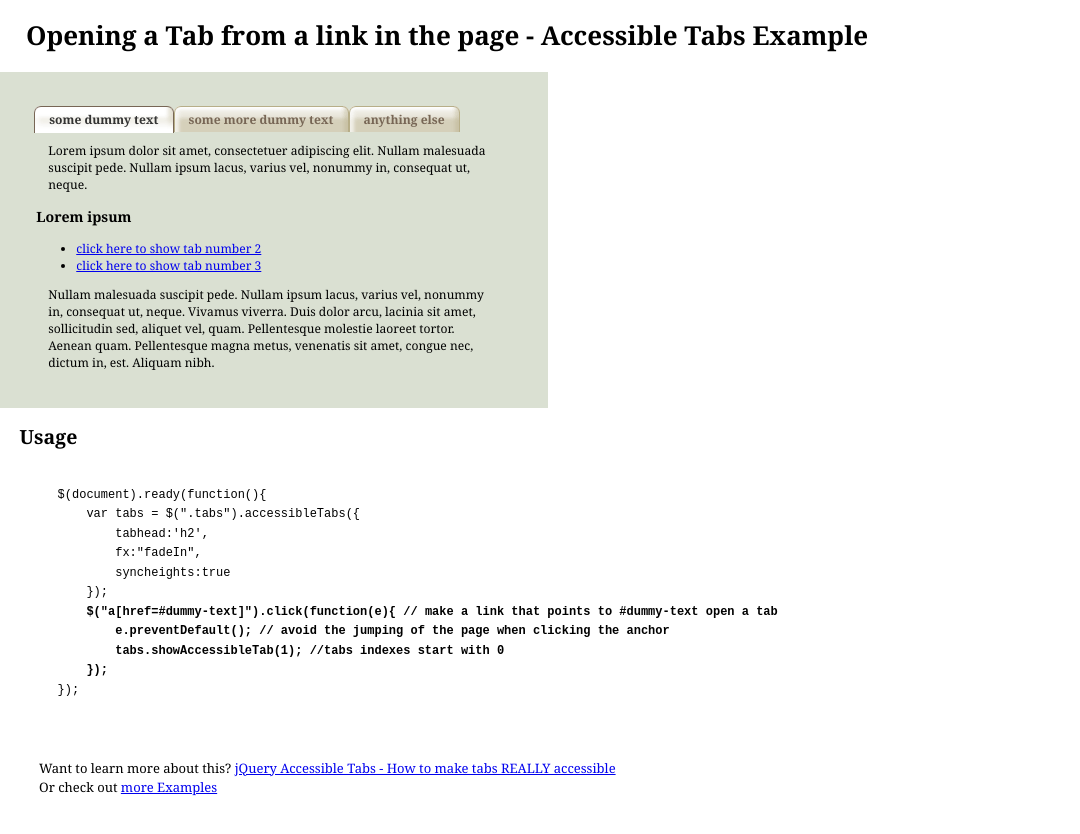
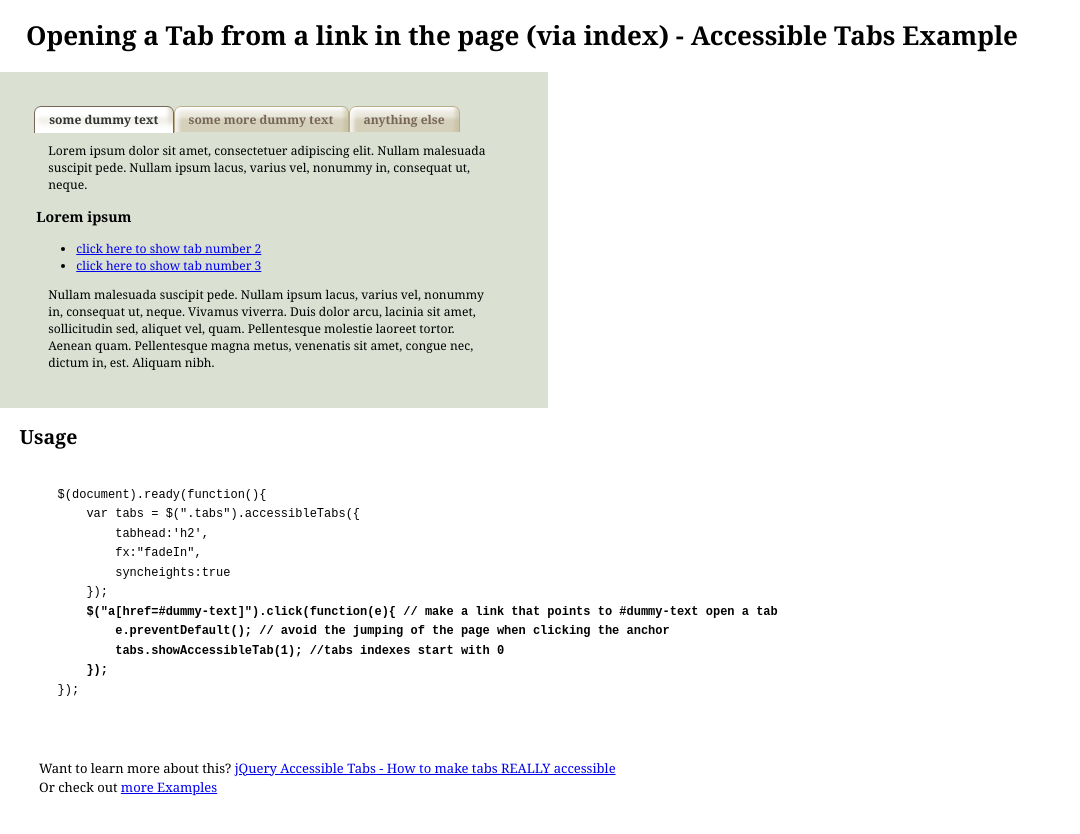
Before and after one commit to ginader/Accessible-Tabs, a plain HTML site: page open-tab-from-link.html in a window 1280 px wide. Shown: the whole page, without its empty margins (0-1080 px from the left). Drawn offline with Linux system fonts and the light colour scheme.

Commit message:
adding a difference (via index) to the older demo

```diff
--- a/open-tab-from-link.html
+++ b/open-tab-from-link.html
@@ -4,7 +4,7 @@
 <html lang="en">
 <head>
     <meta http-equiv="Content-Type" content="text/html; charset=utf-8">
-    <title>Opening a Tab from a link in the page - Accessible Tabs Example</title>
+    <title>Opening a Tab from a link in the page (via index) - Accessible Tabs Example</title>
     <meta name="author" content="Dirk Ginader">
     <script type="text/javascript">document.documentElement.className += " js";</script>
     <link rel="stylesheet" href="slidingdoors/simple-sliding-doors.css" type="text/css" media="screen">
@@ -33,7 +33,7 @@
     </script>
 </head>
 <body>
-    <h1>Opening a Tab from a link in the page - Accessible Tabs Example</h1>
+    <h1>Opening a Tab from a link in the page (via index) - Accessible Tabs Example</h1>
     <div class="tabs">
         <h2>some dummy text</h2>
         <div class="tabbody">
```
